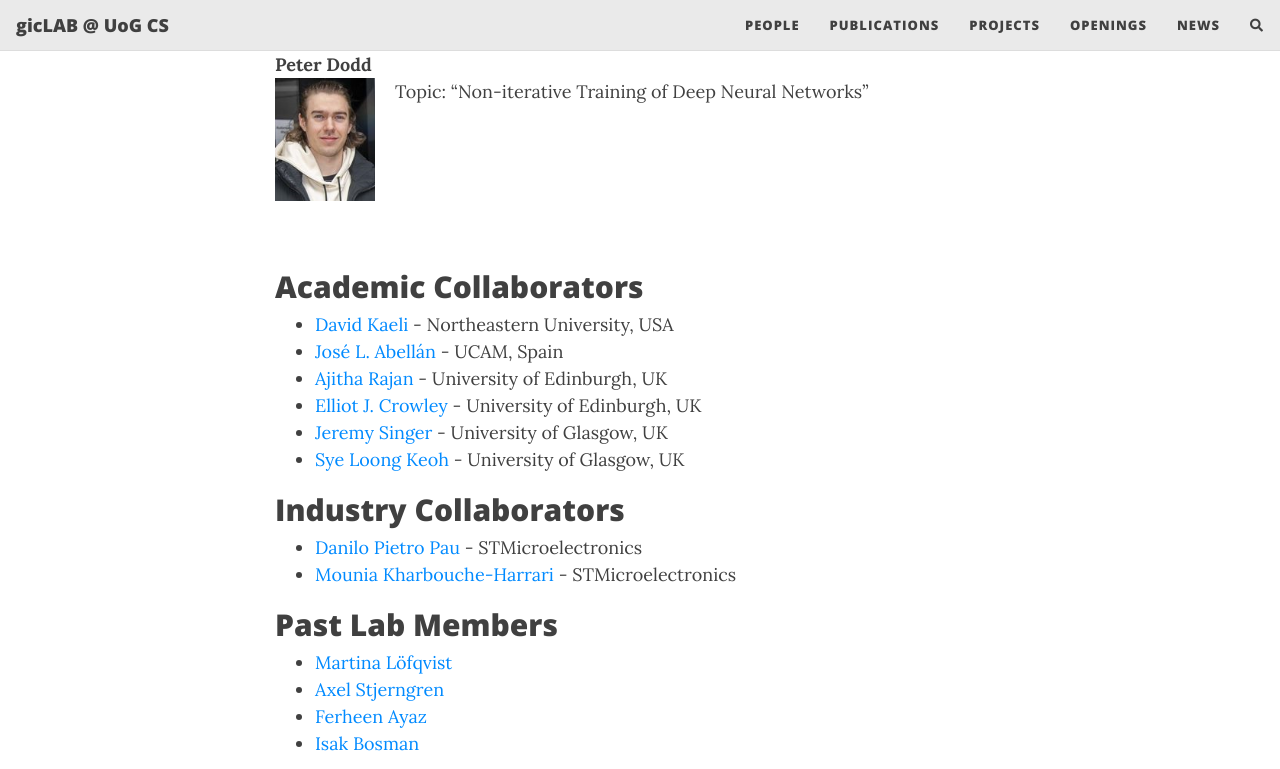
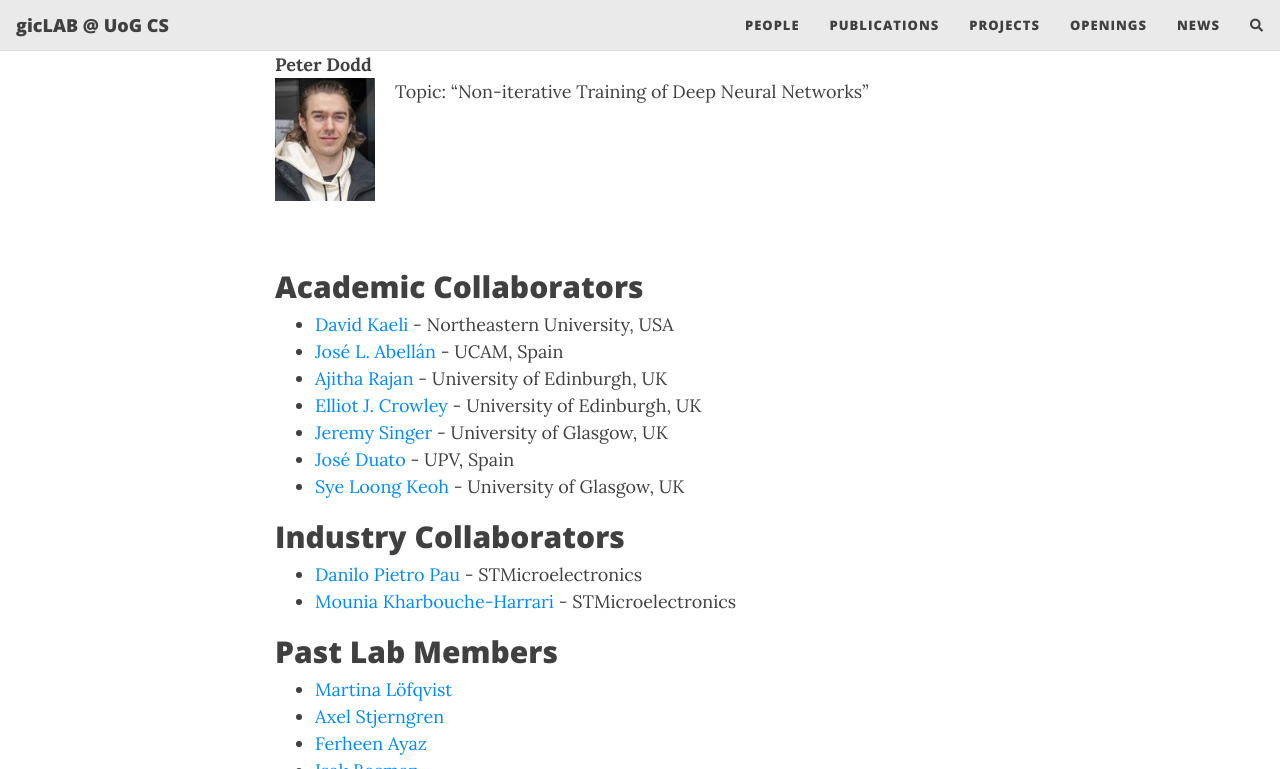
Before and after one commit to gicLAB/gicLAB.github.io, a Jekyll site: the page built from people.md, in a window 1280 px wide and 900 px high, scrolled down 1649 px, cut to the strip 0-769 px from the top of the window. Built offline with Jekyll 4.4.1, drawn with Linux system fonts in a browser that asks for light colours; nearby versions of some CDN libraries; comment, search, counter and statistics services are not loaded.

Commit message:
Update people.md

```diff
--- a/people.md
+++ b/people.md
@@ -66,6 +66,7 @@ Topic: "'Efficient ML model implementation in FPGAs"
 - [Ajitha Rajan](https://homepages.inf.ed.ac.uk/arajan/) - University of Edinburgh, UK
 - [Elliot J. Crowley](https://elliotjcrowley.github.io/) - University of Edinburgh, UK
 - [Jeremy Singer](https://www.dcs.gla.ac.uk/~jsinger/) - University of Glasgow, UK
+- [José Duato](http://www.gap.upv.es/index.php/members/1-jose-duato) - UPV, Spain
 - [Sye Loong Keoh](https://www.gla.ac.uk/schools/computing/staff/syeloongkeoh/) - University of Glasgow, UK
 
 
```
